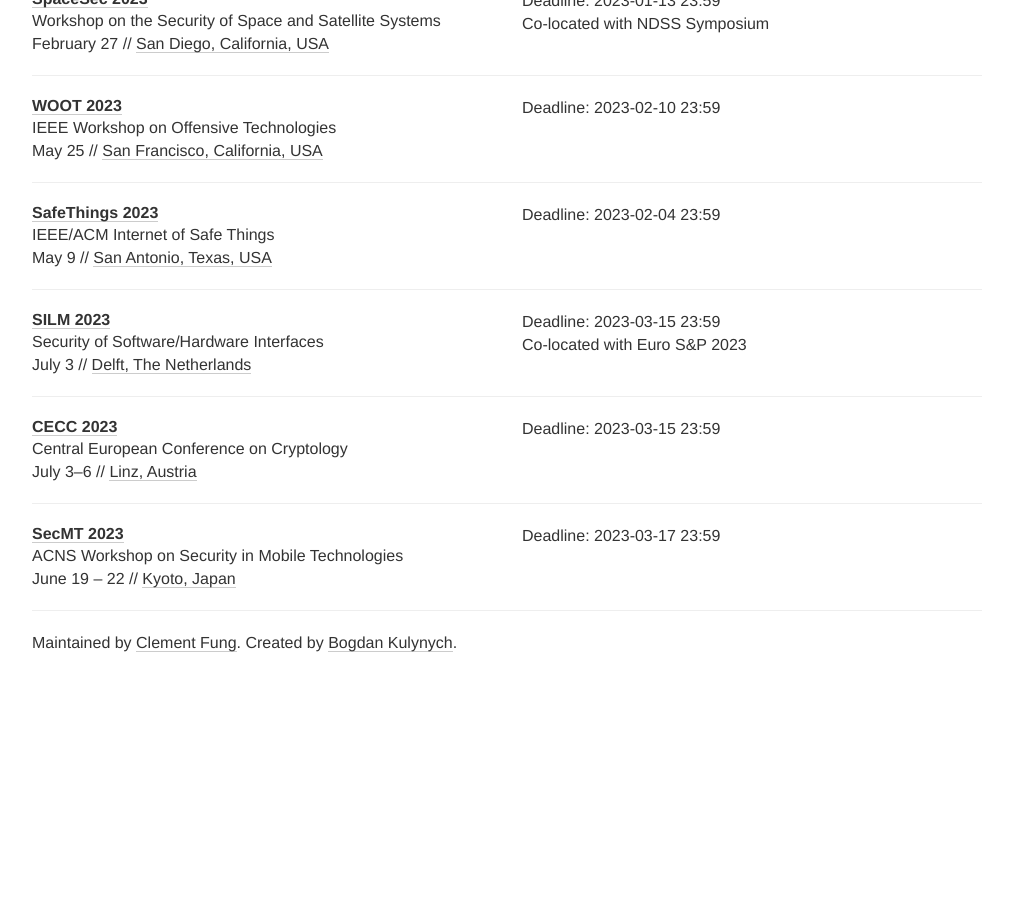
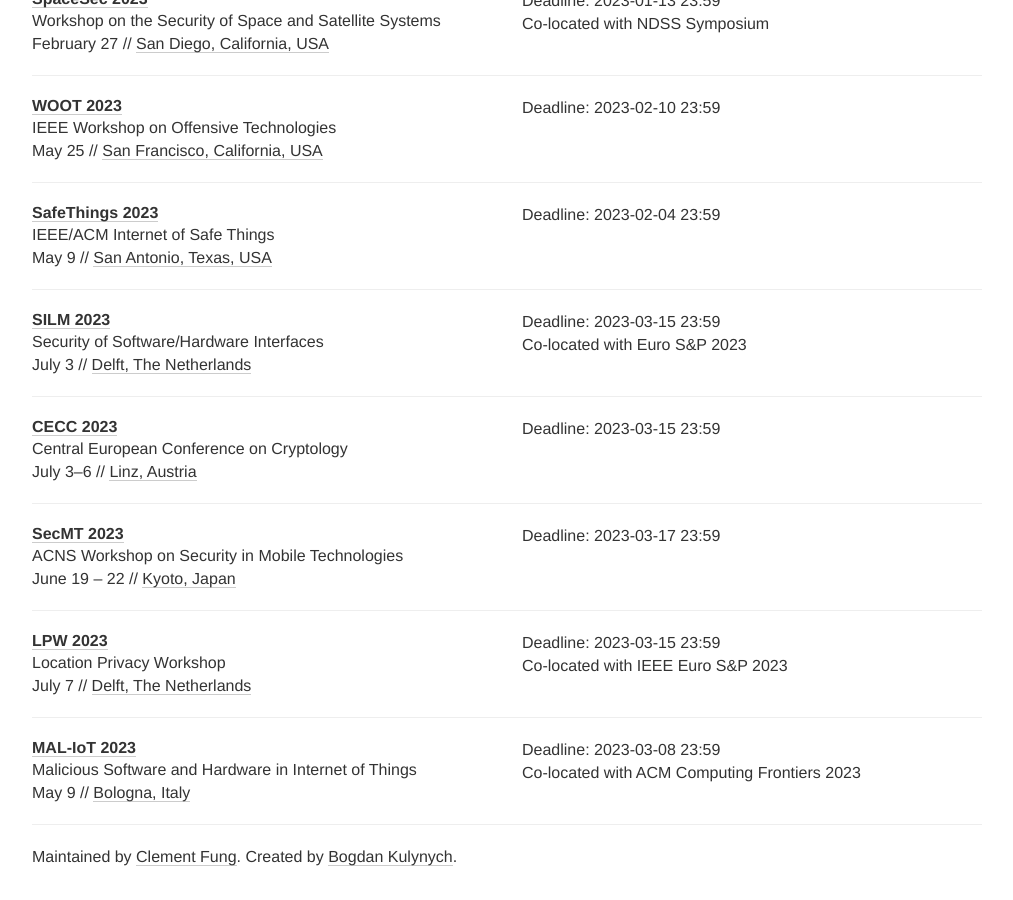
Before and after one commit to sec-deadlines/sec-deadlines.github.io, a Jekyll site: the page built from index.html, in a window 1280 px wide and 900 px high, scrolled down 8923 px. Shown: the whole window, without its empty margins (133-1146 px from the left). Built offline with Jekyll 4.4.1, drawn with Linux system fonts in a browser that asks for light colours; nearby versions of some CDN libraries; comment, search, counter and statistics services are not loaded; before the commit the page ends 9609 px from its top, so only the background shows below that.

Commit message:
Added LPW and MAL-IoT

```diff
--- a/_data/conferences.yml
+++ b/_data/conferences.yml
@@ -615,3 +615,23 @@
   deadline: ["2023-03-17 23:59"]
   place: Kyoto, Japan
   tags: [SEC, PRIV, SHOP]
+
+- name: LPW
+  description: Location Privacy Workshop
+  year: 2023
+  link: https://security.ucc.ie/lpw23/
+  deadline: ["2023-03-15 23:59"]
+  comment: Co-located with IEEE Euro S&P 2023
+  date: July 7
+  place: Delft, The Netherlands
+  tags: [SEC, PRIV, CRYPTO, SHOP]
+
+- name: MAL-IoT
+  description: Malicious Software and Hardware in Internet of Things
+  year: 2023
+  link: http://mal-iot2023.alari.ch/
+  deadline: ["2023-03-08 23:59"]
+  comment: Co-located with ACM Computing Frontiers 2023
+  date: May 9
+  place: Bologna, Italy
+  tags: [SEC, PRIV, CRYPTO, SHOP]
```
